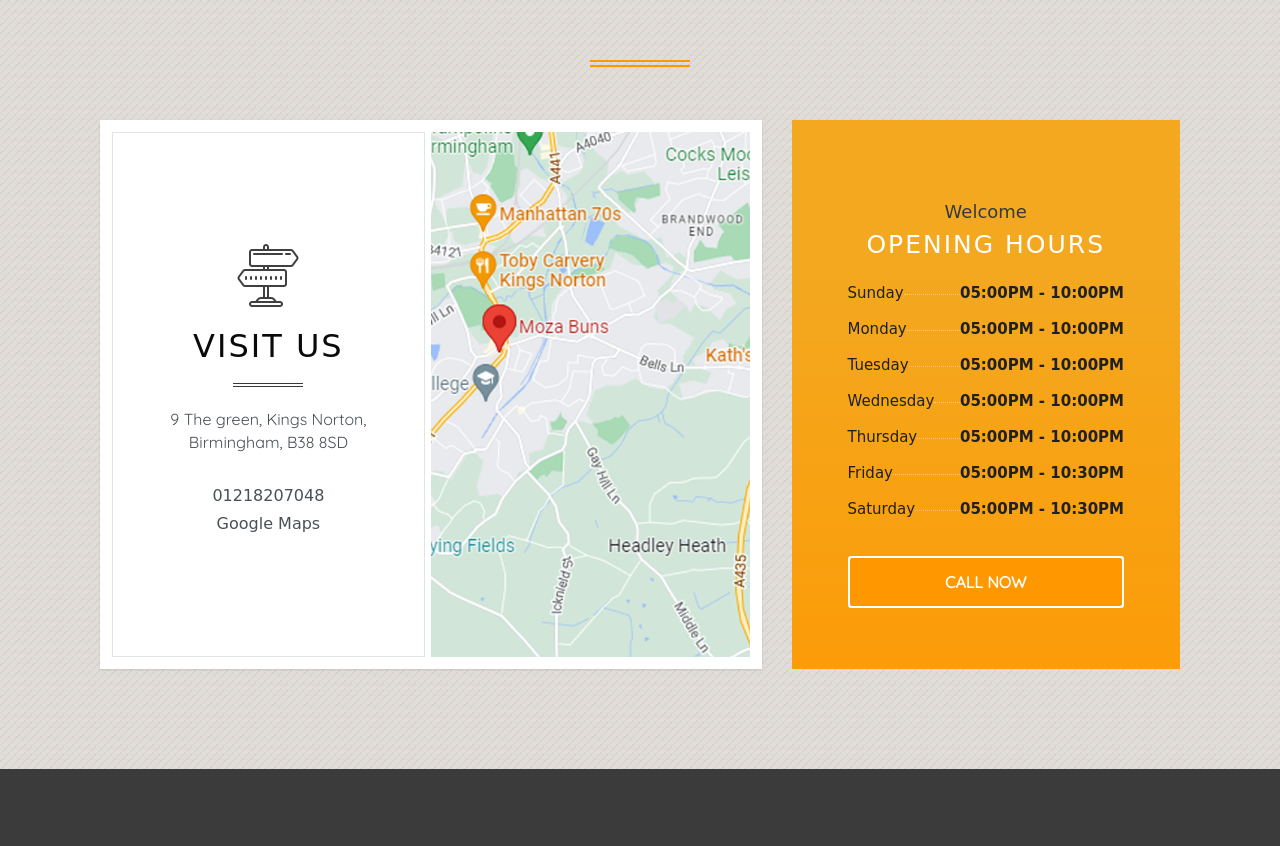
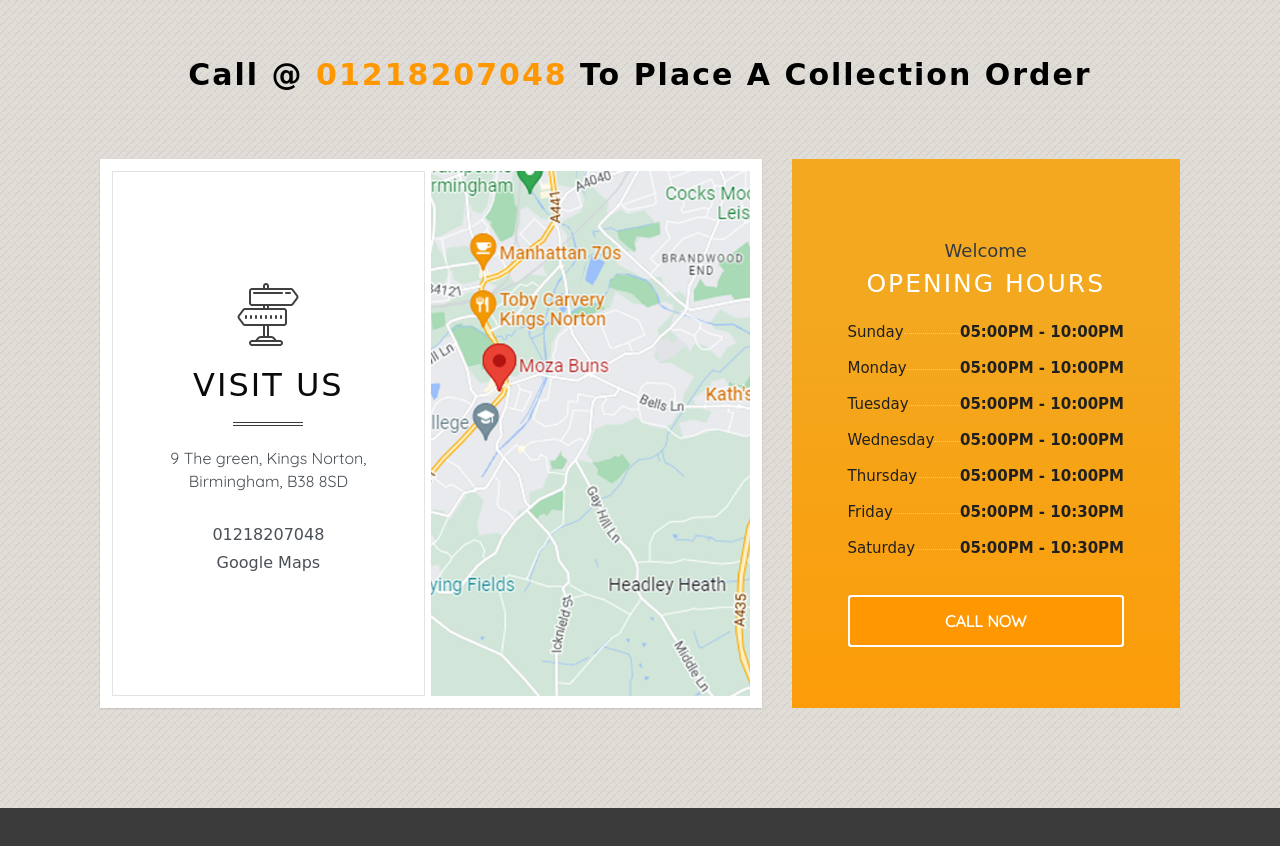
Before and after one commit to muhammad-r39/mozabuns-landing, a plain HTML site: page index.html in a window 1280 px wide. Shown: the part 1574-2420 px from the top of the page. Drawn offline with nearby package versions, Linux system fonts and the light colour scheme; some packages are replaced by stand-ins of ours; animation ran at ten frames a second; a script that the page names is missing; a web font is replaced by a local one.

Commit message:
Add CTA.

```diff
--- a/index.html
+++ b/index.html
@@ -267,7 +267,16 @@
       <div class="wrapper container">
         <div class="banner_sec_con title_sub" style="padding-bottom: 60px">
           <img src="./img/morning_menu.jpeg" alt="Mozabuns Morning Menu" />
-          <div class="divider_new" style="margin-top: 60px"></div>
+          <h2 style="margin-top: 60px">
+            Call @
+            <a
+              href="tel:01218207048"
+              title="call"
+              style="color: var(--color-primary)"
+              >01218207048</a
+            >
+            to place a collection order
+          </h2>
         </div>
         <div class="contactc">
           <div class="contact-card">
```
